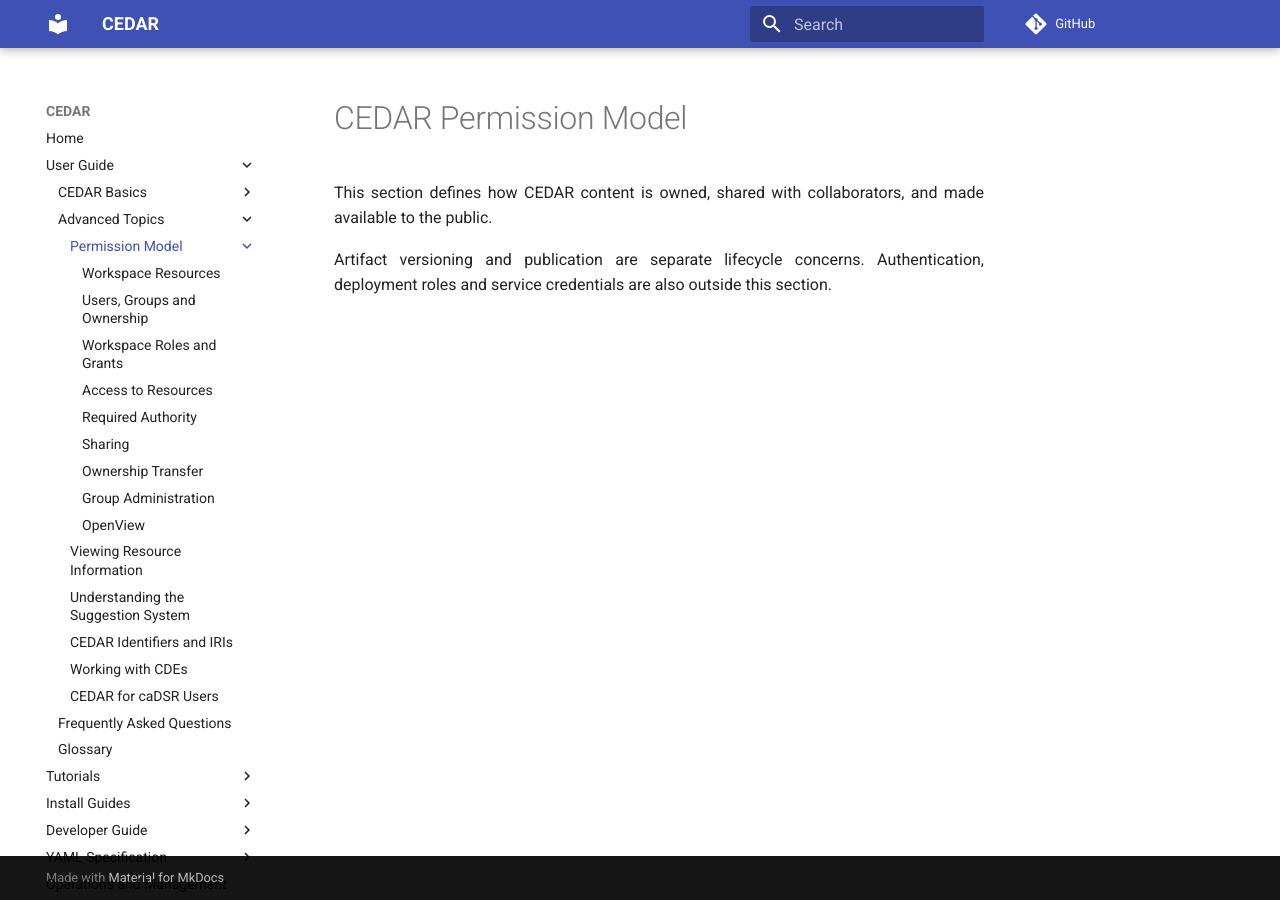
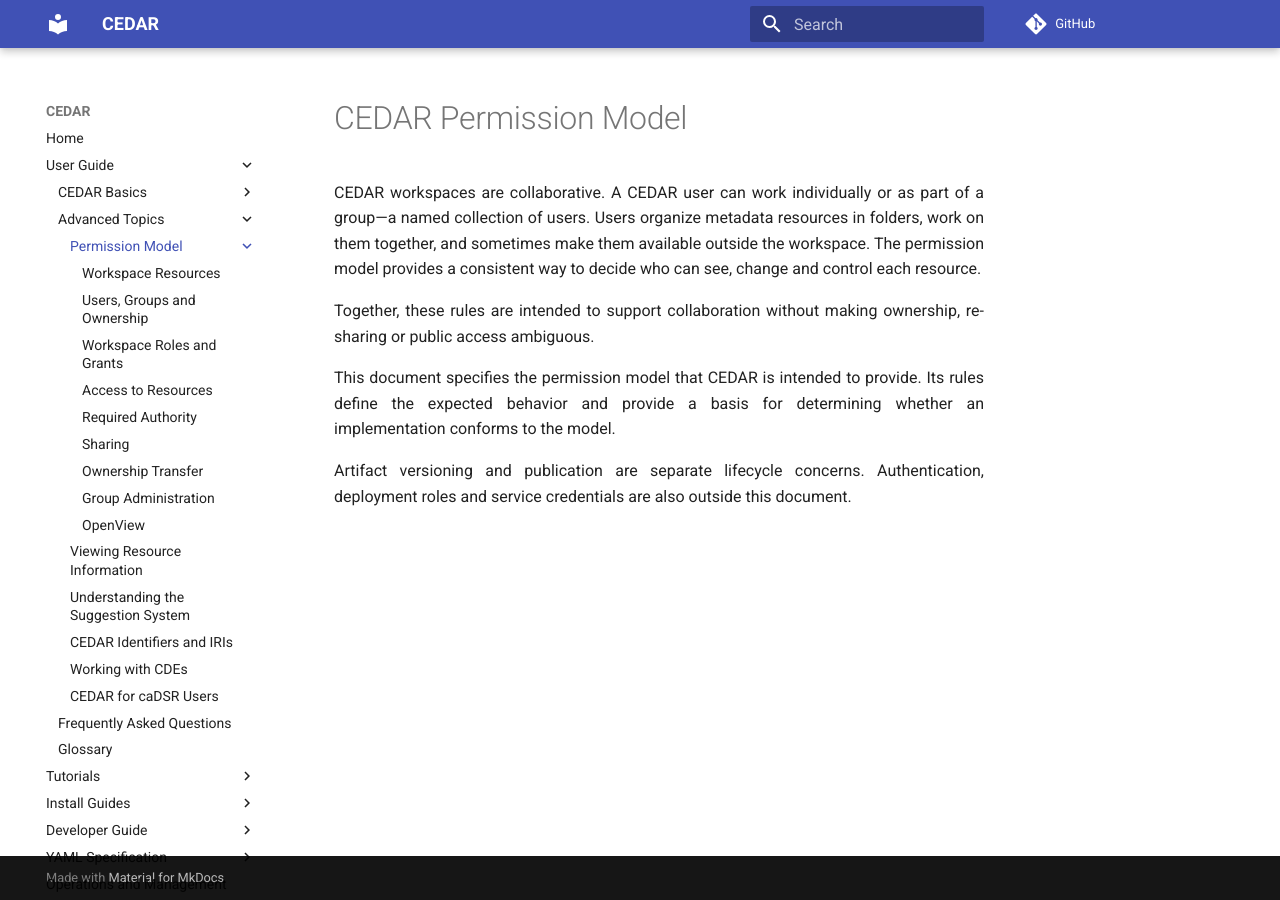
Before and after one commit to metadatacenter/cedar-mkdocs, an MkDocs documentation site: the page built from docs/user-guide/advanced-topics/permission-model/index.md, in a window 1280 px wide. Built offline with MkDocs 1.6.1 and Material for MkDocs 9.7.7, drawn with Linux system fonts in a browser that asks for light colours; comment, search, counter and statistics services are not loaded.

Commit message:
Refine permission model introduction and responsive navigation

```diff
--- a/docs/stylesheets/extra.css
+++ b/docs/stylesheets/extra.css
@@ -37,8 +37,10 @@ img.right {
     float: right;
 }
 
-div.md-sidebar.md-sidebar--primary {
-    width:14rem;
+@media screen and (min-width: 76.25em) {
+    div.md-sidebar.md-sidebar--primary {
+        width: 14rem;
+    }
 }
 
 /* Keep key/type names in a table's first column from wrapping. */
--- a/docs/user-guide/advanced-topics/permission-model/index.md
+++ b/docs/user-guide/advanced-topics/permission-model/index.md
@@ -1,7 +1,16 @@
 # CEDAR Permission Model
 
-This section defines how CEDAR content is owned, shared with collaborators, and made available to
-the public.
+CEDAR workspaces are collaborative. A CEDAR user can work individually or as part of a group—a
+named collection of users. Users organize metadata resources in folders, work on them together,
+and sometimes make them available outside the workspace. The permission model provides a
+consistent way to decide who can see, change and control each resource.
+
+Together, these rules are intended to support collaboration without making ownership, re-sharing or
+public access ambiguous.
+
+This document specifies the permission model that CEDAR is intended to provide. Its rules define the
+expected behavior and provide a basis for determining whether an implementation conforms to the
+model.
 
 Artifact versioning and publication are separate lifecycle concerns. Authentication, deployment
-roles and service credentials are also outside this section.
+roles and service credentials are also outside this document.
```
Also changed, not shown: docs/user-guide/advanced-topics/permission-model/workspace-resources.md (+1 -1 lines).
